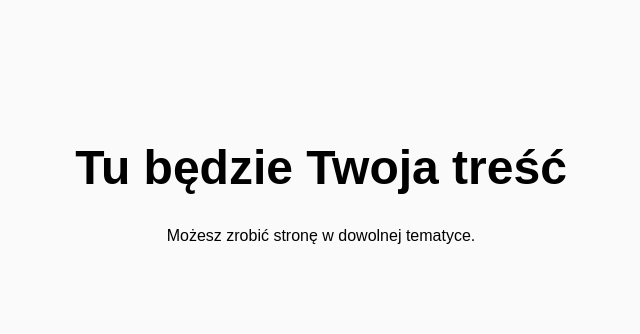
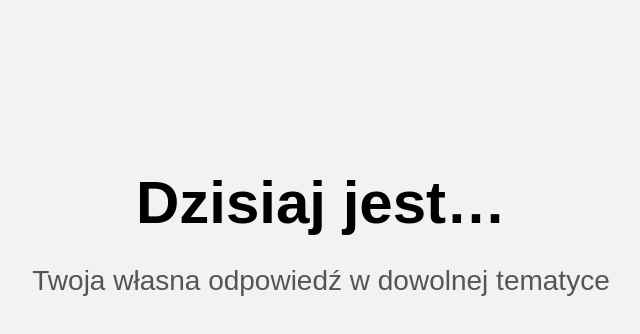
Before and after one commit to szajszasource/mojastronaoaza, a plain HTML site: page index.html in a window 1280 px wide. Shown: the whole page, without its empty margins (319-959 px from the left). Drawn offline with Linux system fonts and the light colour scheme.

Commit message:
index.html

```diff
--- a/index.html
+++ b/index.html
@@ -2,21 +2,26 @@
 <html lang="pl">
 <head>
   <meta charset="UTF-8">
-  <title>Moja strona</title>
+  <title>Czy dziś jest…?</title>
   <style>
     body {
       font-family: Arial, sans-serif;
-      background: #fafafa;
+      background: #f2f2f2;
       text-align: center;
-      padding-top: 100px;
+      padding-top: 120px;
     }
     h1 {
-      font-size: 48px;
+      font-size: 60px;
+      margin-bottom: 20px;
+    }
+    p {
+      font-size: 28px;
+      color: #555;
     }
   </style>
 </head>
 <body>
-  <h1>Tu będzie Twoja treść</h1>
-  <p>Możesz zrobić stronę w dowolnej tematyce.</p>
+  <h1>Dzisiaj jest…</h1>
+  <p>Twoja własna odpowiedź w dowolnej tematyce</p>
 </body>
 </html>
```
